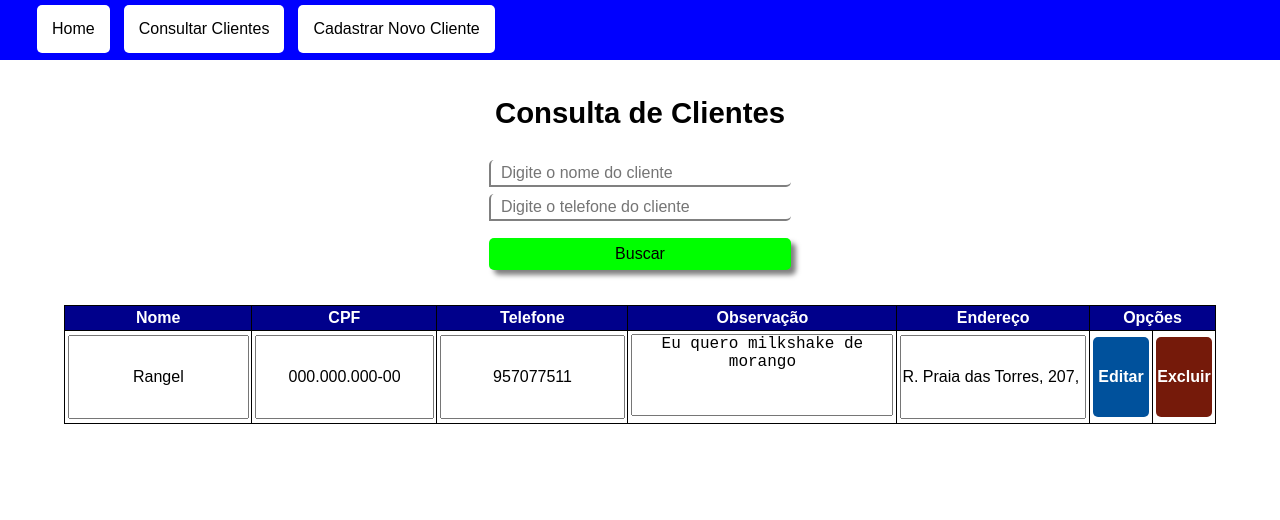
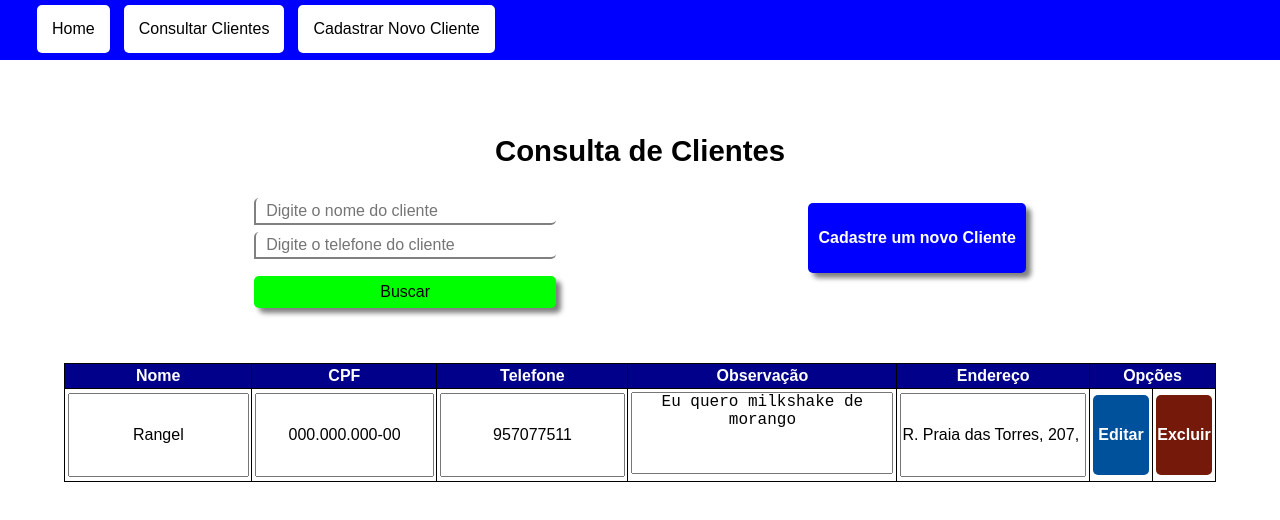
Before and after one commit to rangel-paolo-cardoso/CRUD-Cliente-Front, an Angular app: page /ConsultaClientes in a window 1280 px wide. Shown: the top 520 px of the page. Built offline with nearby package versions, Linux system fonts and the light colour scheme.

Commit message:
Front-end finalizado conforme requisitos

```diff
--- a/src/app/consulta-clientes/consulta-clientes.component.css
+++ b/src/app/consulta-clientes/consulta-clientes.component.css
@@ -3,14 +3,27 @@
   display: flex;
   flex-direction: column;
   justify-content: center;
-  height: 50vh;
+  height: 62vh;
   width: 100%;
+}
+
+.option-container {
+  display: flex;
+  justify-content: space-around;
+  width: 80%;
 }
 
 .controls-container {
   display: flex;
   flex-direction: column;
   margin-top: 30px;
+}
+
+.create-customer-container {
+  align-items: center;
+  display: flex;
+  flex-direction: column;
+  justify-content: center;
 }
 
 .controls-container input {
@@ -60,7 +73,26 @@
   width: 100%;
 }
 
+.create-btn-link {
+  align-items: center;
+  background-color: blue;
+  border-radius: 5px;
+  box-shadow: 5px 5px 5px gray;
+  color: white;
+  display: flex;
+  font-size: 12pt;
+  font-weight: 700;
+  height: 50px;
+  padding: 10px;
+  text-decoration: none;
+}
+
+.create-btn-link:focus {
+  box-shadow: 0 0 7px 1px blue;
+}
+
 .data-table {
+  margin-top: 20px;
   width: 90%;
 }
 
--- a/src/app/consulta-clientes/consulta-clientes.component.html
+++ b/src/app/consulta-clientes/consulta-clientes.component.html
@@ -1,9 +1,14 @@
 <div class="query-container">
   <h1>Consulta de Clientes</h1>
-  <div class="controls-container">
-    <input type="text" placeholder="Digite o nome do cliente">
-    <input type="text" placeholder="Digite o telefone do cliente">
-    <button>Buscar</button>
+  <div class="option-container">
+    <div class="controls-container">
+      <input type="text" placeholder="Digite o nome do cliente">
+      <input type="text" placeholder="Digite o telefone do cliente">
+      <button>Buscar</button>
+    </div>
+    <div class="create-customer-container">
+      <a class="create-btn-link" routerLink="/CadastroCliente">Cadastre um novo Cliente</a>
+    </div>
   </div>
   <div class="dataset-container">
     <table class="data-table">
```
